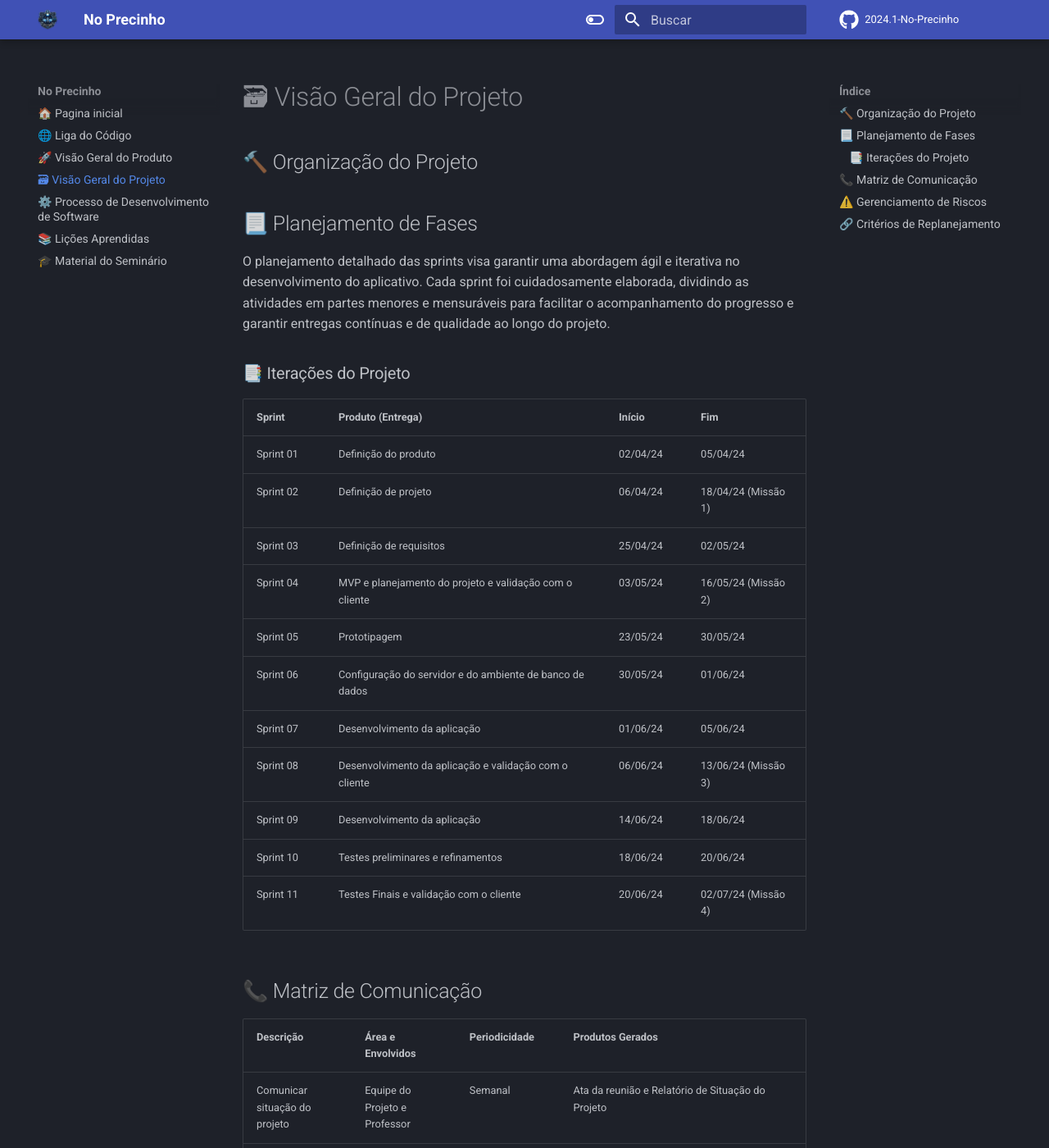
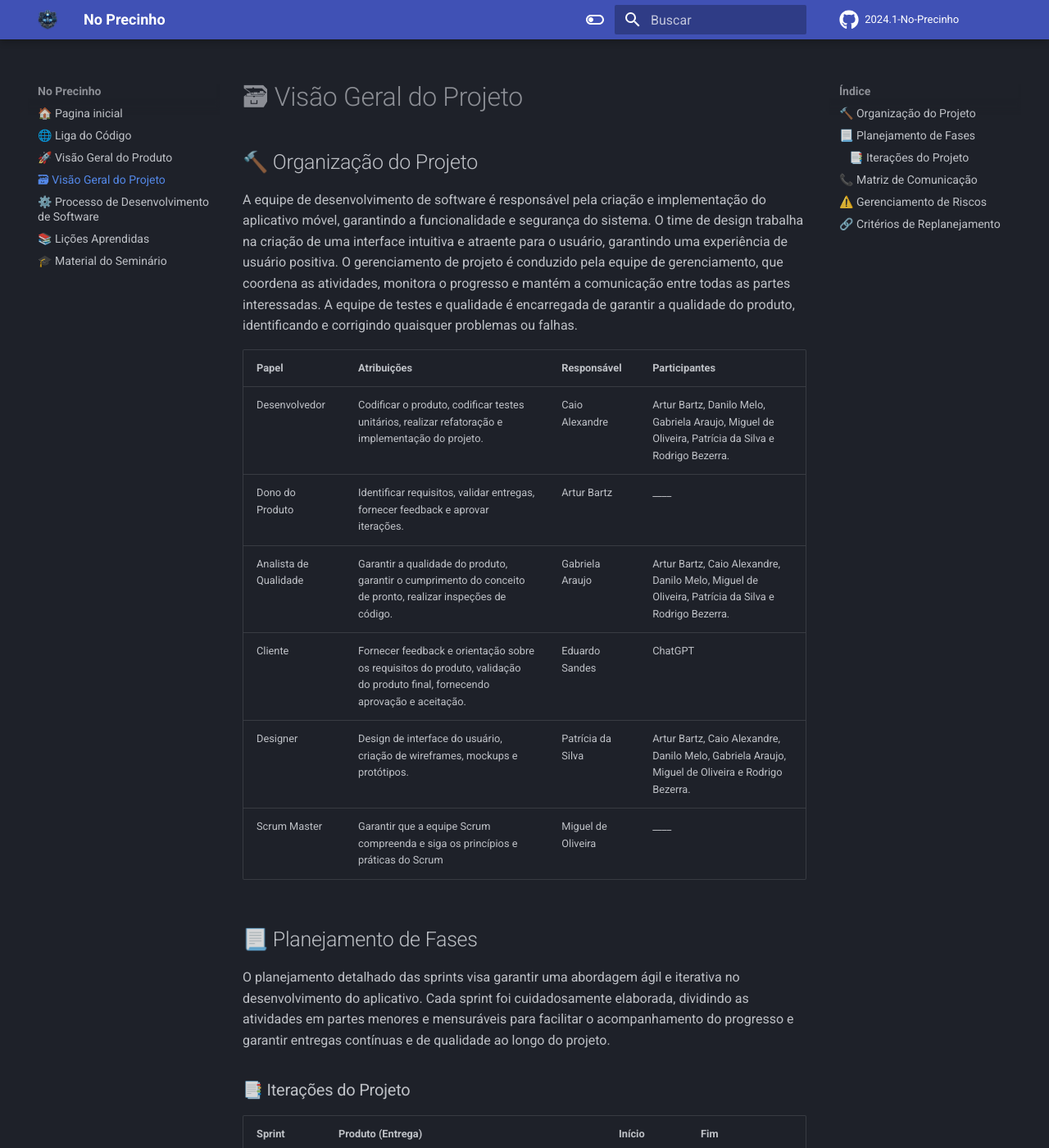
Before and after one commit to mdsreq-fga-unb/2024.1-No-Precinho, an MkDocs documentation site: the page built from docs/docs/visao-geral-projeto.md, in a window 1280 px wide and 1400 px high. Shown: the whole window at 82% size. Built offline with MkDocs 1.6.1 and Material for MkDocs 9.7.7, drawn with Linux system fonts in a browser that asks for light colours; comment, search, counter and statistics services are not loaded.

Commit message:
Add Organização do projeto e Objetivos do Produto

```diff
--- a/docs/docs/visao-geral-projeto.md
+++ b/docs/docs/visao-geral-projeto.md
@@ -1,6 +1,17 @@
 # 🗃 Visão Geral do Projeto
 
 ## 🔨 Organização do Projeto
+
+A equipe de desenvolvimento de software é responsável pela criação e implementação do aplicativo móvel, garantindo a funcionalidade e segurança do sistema. O time de design trabalha na criação de uma interface intuitiva e atraente para o usuário, garantindo uma experiência de usuário positiva. O gerenciamento de projeto é conduzido pela equipe de gerenciamento, que coordena as atividades, monitora o progresso e mantém a comunicação entre todas as partes interessadas. A equipe de testes e qualidade é encarregada de garantir a qualidade do produto, identificando e corrigindo quaisquer problemas ou falhas.
+
+| Papel                 | Atribuições                                                                                                                   | Responsável        | Participantes |
+| --------------------- | ----------------------------------------------------------------------------------------------------------------------------- | ------------------ | ------------- |
+| Desenvolvedor         | Codificar o produto, codificar testes unitários, realizar refatoração e implementação do projeto.                             | Caio Alexandre     | Artur Bartz, Danilo Melo, Gabriela Araujo, Miguel de Oliveira, Patrícia da Silva e Rodrigo Bezerra.|
+| Dono do Produto       | Identificar requisitos, validar entregas, fornecer feedback e aprovar iterações.                                              | Artur Bartz        |               ____ |
+| Analista de Qualidade | Garantir a qualidade do produto, garantir o cumprimento do conceito de pronto, realizar inspeções de código.                  | Gabriela Araujo    | Artur Bartz, Caio Alexandre, Danilo Melo, Miguel de Oliveira, Patrícia da Silva e Rodrigo Bezerra.|
+| Cliente               | Fornecer feedback e orientação sobre os requisitos do produto, validação do produto final, fornecendo aprovação e aceitação.  | Eduardo Sandes     | ChatGPT|
+| Designer              | Design de interface do usuário, criação de wireframes, mockups e protótipos.                                                  | Patrícia da Silva  | Artur Bartz, Caio Alexandre, Danilo Melo, Gabriela Araujo, Miguel de Oliveira e Rodrigo Bezerra.|
+| Scrum Master          | Garantir que a equipe Scrum compreenda e siga os princípios e práticas do Scrum                                               | Miguel de Oliveira |   ____ |
 
 ## 📃 Planejamento de Fases
 
```
Also changed, not shown: docs/docs/visao-geral-produto.md (+6 -0 lines).
